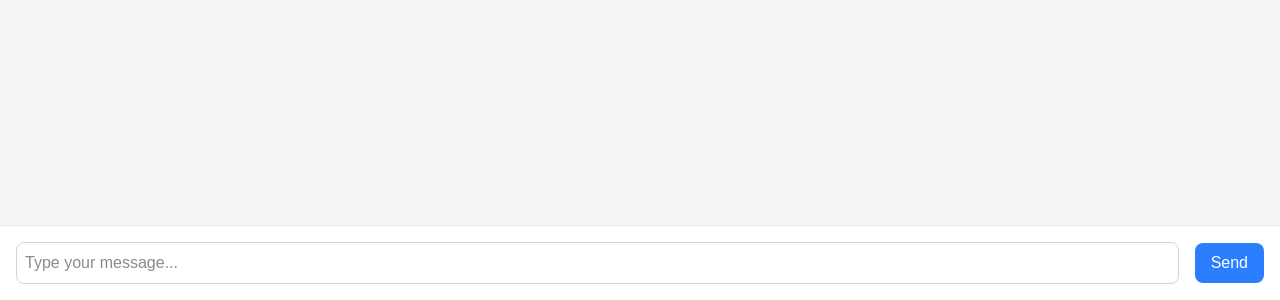
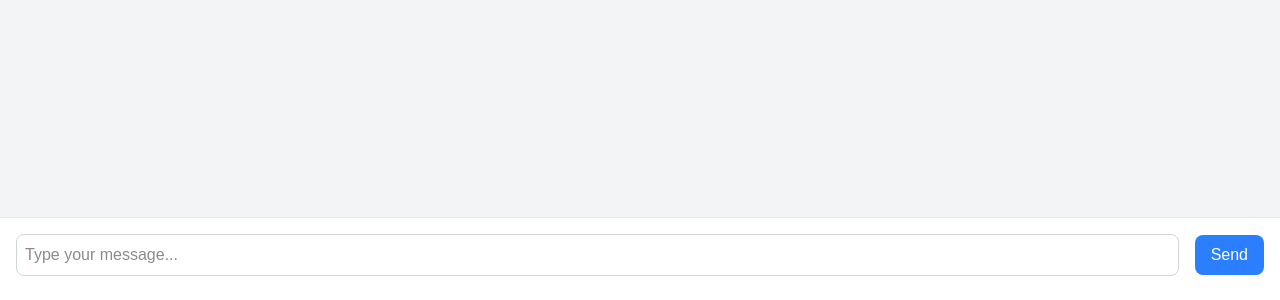
Before and after one commit to AleksandrCherednichenko-developer/MyAiHelper, a Next.js app: page / in a window 1280 px wide. Shown: the part 500-800 px from the top of the page. Built offline with nearby package versions, Linux system fonts and the light colour scheme.

Commit message:
fix: had adjusted padding in the chat input container for improved layout

```diff
--- a/src/app/page.tsx
+++ b/src/app/page.tsx
@@ -92,7 +92,7 @@ export default function ChatPage() {
 				</div>
 			</div>
 
-			<div className='p-4 bg-white dark:bg-gray-800 border-t border-gray-200 dark:border-gray-700'>
+			<div className='p-4 pb-6 bg-white dark:bg-gray-800 border-t border-gray-200 dark:border-gray-700'>
 				<form onSubmit={handleSendMessage} className='flex items-center gap-4'>
 					<input
 						type='text'
```
